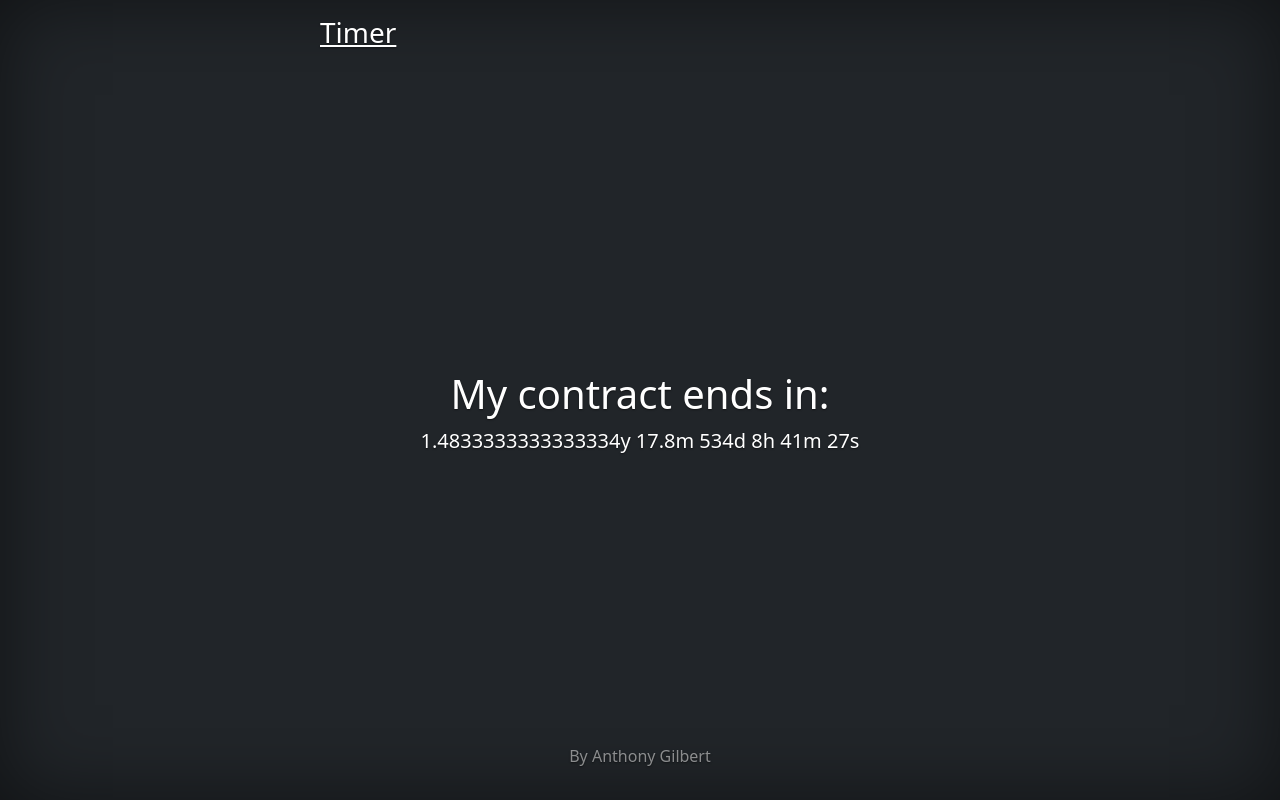
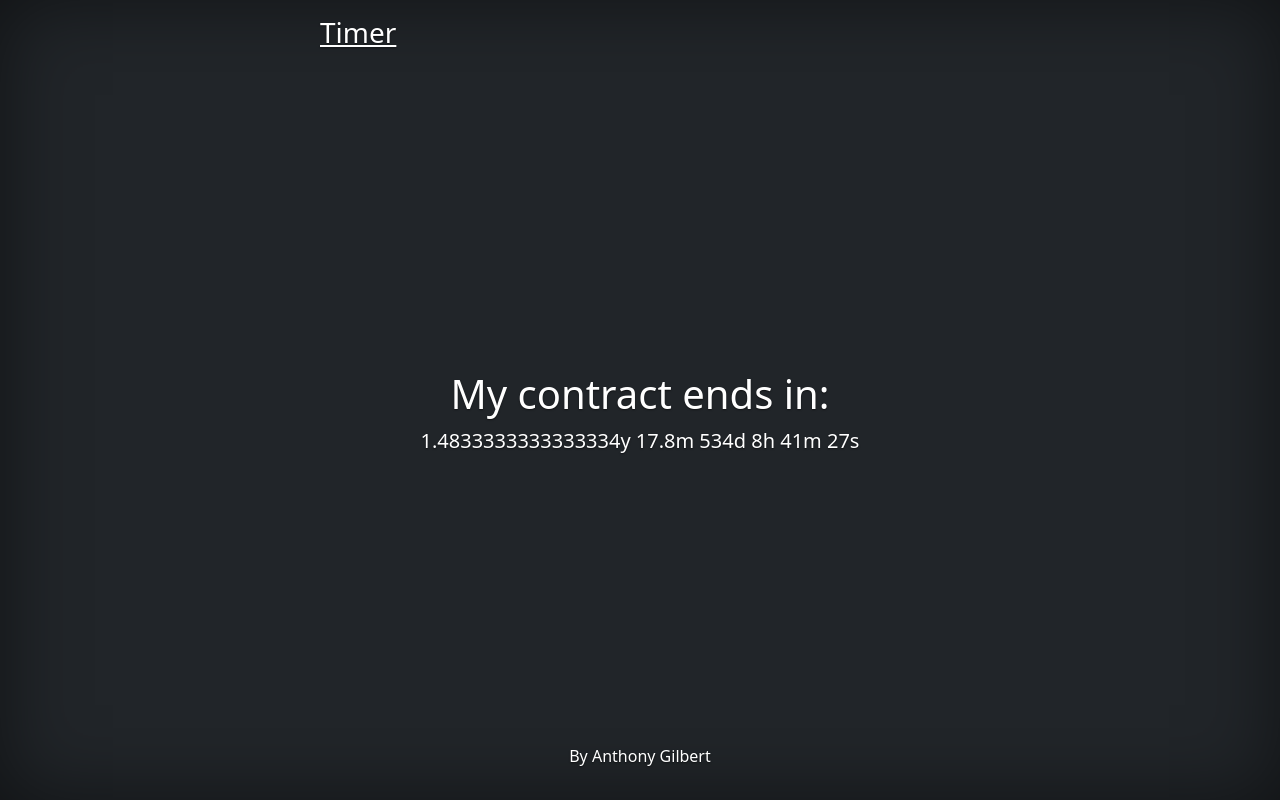
Before and after one commit to anthonygilbertt/countdown, a website: page index.html in a window 1280 px wide. Drawn offline with nearby package versions, Linux system fonts and the light colour scheme.

Commit message:
did a bunch of stuff

```diff
--- a/index.html
+++ b/index.html
@@ -86,7 +86,7 @@
             var hours = Math.floor((differenceBetweenThenAndNow % (1000 * 60 * 60 * 24)) / (1000 * 60 * 60));
             var minutes = Math.floor((differenceBetweenThenAndNow % (1000 * 60 * 60)) / (1000 * 60));
             var seconds = Math.floor((differenceBetweenThenAndNow % (1000 * 60)) / 1000);
-            // var months = Math.floor(differenceBetweenThenAndNow / )
+
             var months = days / 30;
             var years = months / 12;
 
@@ -132,7 +132,7 @@
             </p>
         </main>
 
-        <footer class="mt-auto text-white-50">
+        <footer class="mt-auto text-pink-50">
             <p>
                 By Anthony Gilbert
                 <!-- <a href="https://getbootstrap.com/" class="text-white">Bootstrap</a>, by <a href="https://twitter.com/mdo" class="text-white">@mdo</a>. -->
```
